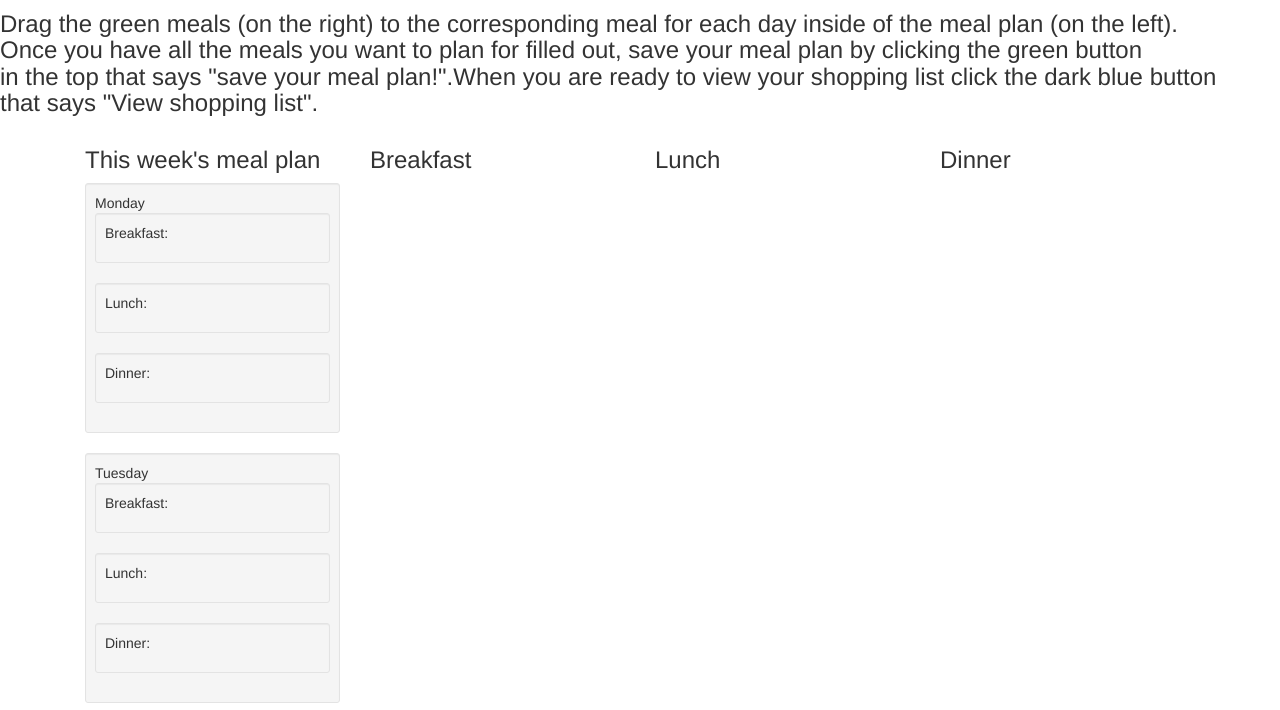
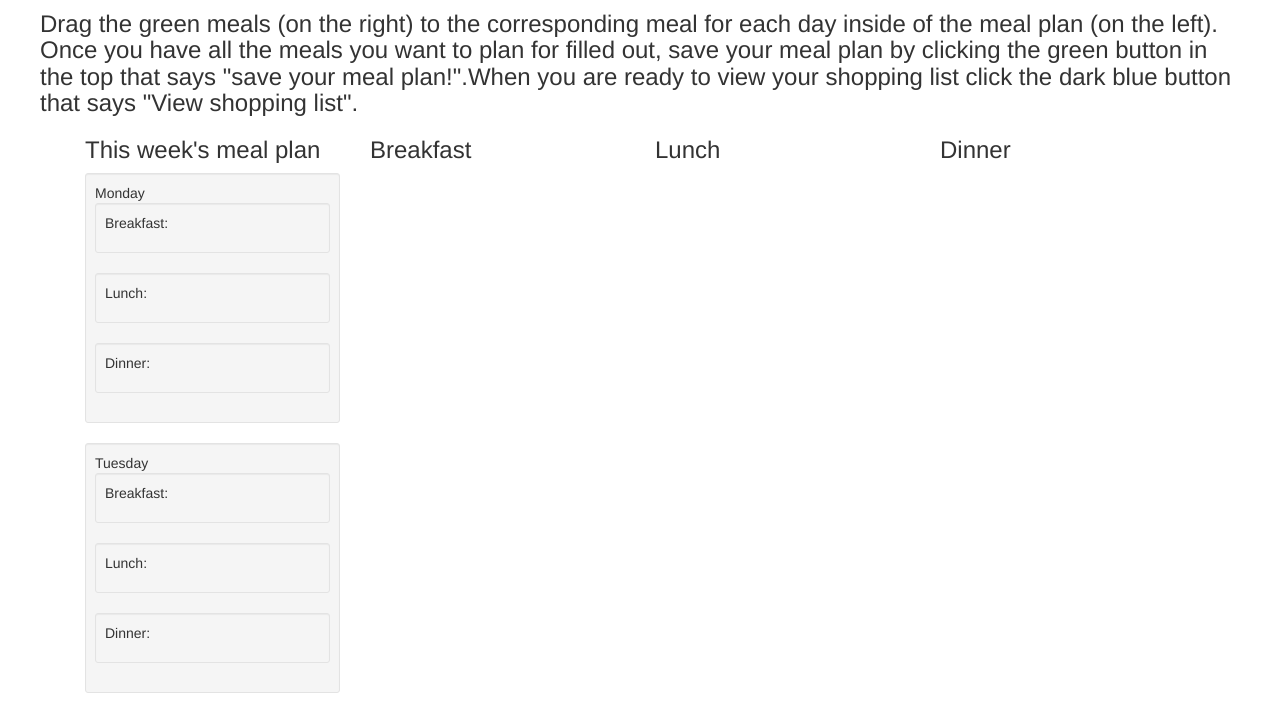
Before and after one commit to elliehoward/Eatme, a website: page public/plan-view.html in a window 1280 px wide. Shown: the part 61-771 px from the top of the page. Drawn offline with nearby package versions, Linux system fonts and the light colour scheme.

```diff
--- a/public/plan-view.html
+++ b/public/plan-view.html
@@ -29,10 +29,10 @@
         </div>
     </nav>
 
-    <h3>Drag the green meals (on the right) to the corresponding meal for each day inside of the meal plan (on the left).
-    <br>Once you have all the meals you want to plan for filled out, save your meal plan by clicking the green button
-    <br>in the top that says "save your meal plan!".When you are ready to view your shopping list click the dark blue button
-    <br> that says "View shopping list".</h3>
+    <h3 class="instructions">Drag the green meals (on the right) to the corresponding meal for each day inside of the meal plan (on the left).
+   Once you have all the meals you want to plan for filled out, save your meal plan by clicking the green button
+   in the top that says "save your meal plan!".When you are ready to view your shopping list click the dark blue button
+   that says "View shopping list".</h3>
 
     <div class="container">
         <div class='row'>
--- a/public/style.css
+++ b/public/style.css
@@ -1,14 +1,20 @@
 .navi {
-  margin-top: 8px
+    margin-top: 8px
 }
+
 .brandi {
-  font-size: 35px;
+    font-size: 35px;
 }
 
 #rainbow {
-  background-image: -webkit-gradient( linear, left top, right top, color-stop(0, #f22), color-stop(0.15, #f2f), color-stop(0.3, #22f), color-stop(0.45, #2ff), color-stop(0.6, #2f2),color-stop(0.75, #2f2), color-stop(0.9, #ff2), color-stop(1, #f22) );
-  background-image: gradient( linear, left top, right top, color-stop(0, #f22), color-stop(0.15, #f2f), color-stop(0.3, #22f), color-stop(0.45, #2ff), color-stop(0.6, #2f2),color-stop(0.75, #2f2), color-stop(0.9, #ff2), color-stop(1, #f22) );
-  color:transparent;
-  -webkit-background-clip: text;
-  background-clip: text;
+    background-image: -webkit-gradient( linear, left top, right top, color-stop(0, #f22), color-stop(0.15, #f2f), color-stop(0.3, #22f), color-stop(0.45, #2ff), color-stop(0.6, #2f2), color-stop(0.75, #2f2), color-stop(0.9, #ff2), color-stop(1, #f22));
+    background-image: gradient( linear, left top, right top, color-stop(0, #f22), color-stop(0.15, #f2f), color-stop(0.3, #22f), color-stop(0.45, #2ff), color-stop(0.6, #2f2), color-stop(0.75, #2f2), color-stop(0.9, #ff2), color-stop(1, #f22));
+    color: transparent;
+    -webkit-background-clip: text;
+    background-clip: text;
 }
+
+.instructions {
+    margin: 0 auto;
+    max-width: 50em;
+}
```
Also changed, not shown: index.html (+3 -3 lines).
